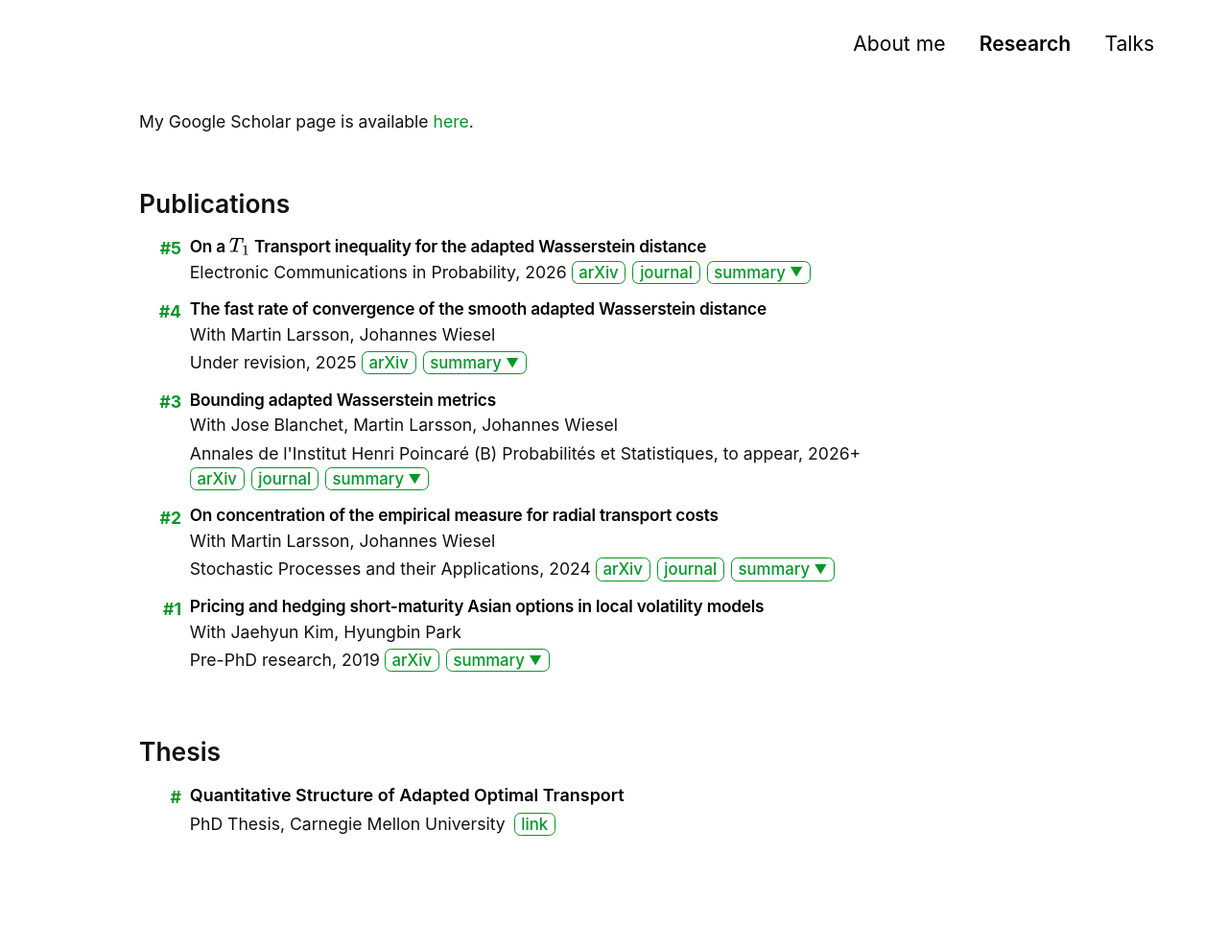
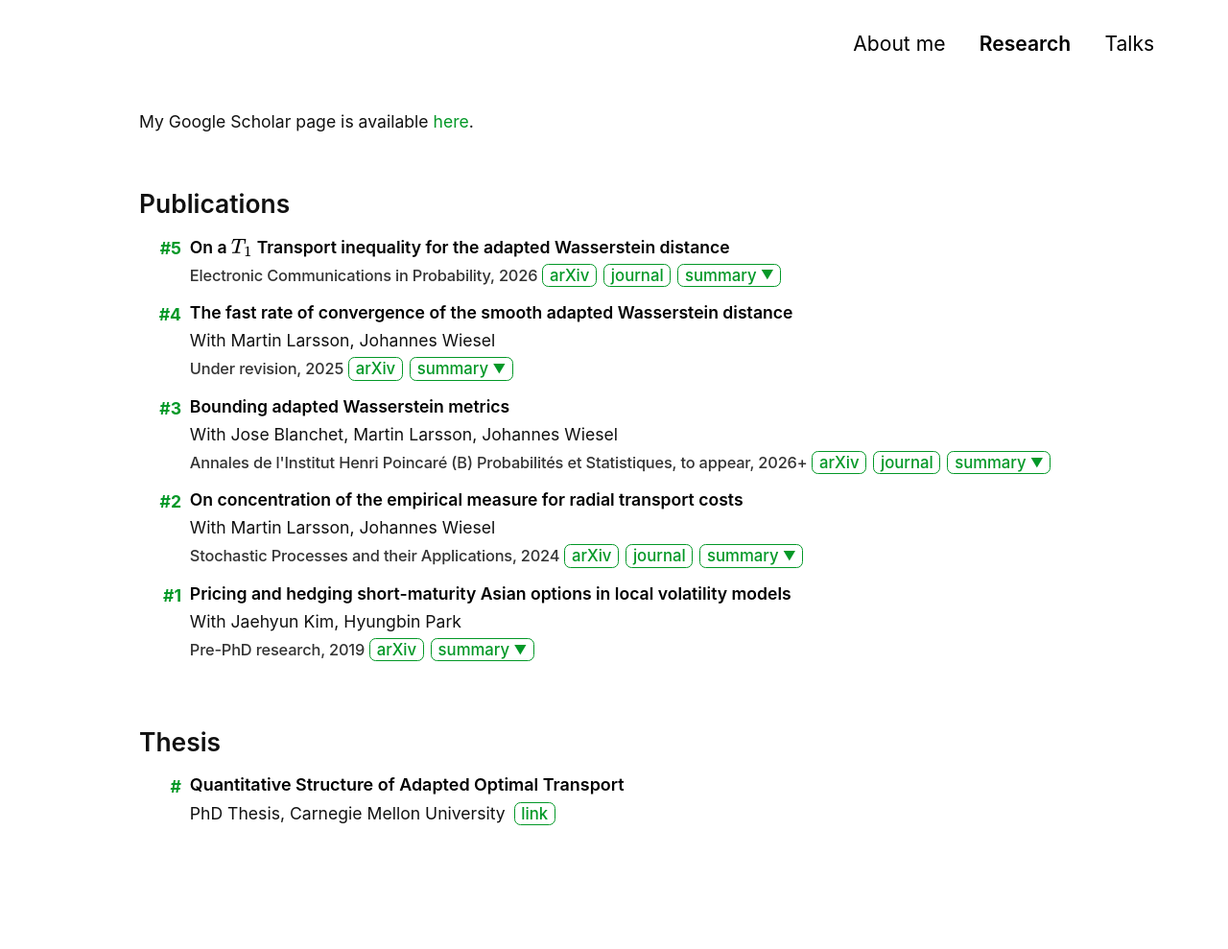
Before and after one commit to Jonghwap/Jonghwap.github.io, a Jekyll site: the page built from research.md, in a window 1280 px wide. Shown: the whole page at 96% size. Built offline with Jekyll 4.4.1, drawn with Linux system fonts in a browser that asks for light colours; a style sheet for code colours, icons or effects is not loaded.

Commit message:
Use modern font for publication venues

```diff
--- a/assets/css/style-no-dark-mode.scss
+++ b/assets/css/style-no-dark-mode.scss
@@ -179,16 +179,14 @@
   gap: 0.15rem;
 }
 
-.publication-title {
+.publication-venue {
   font-family: Inter, -apple-system, BlinkMacSystemFont, "Segoe UI", sans-serif;
-  font-size: 0.98rem;
-  font-weight: 600;
+  font-size: 0.93rem;
+  font-style: normal;
+  font-weight: 500;
   line-height: 1.35;
-  letter-spacing: -0.012em;
-}
-
-.publication-title strong {
-  font-weight: 600;
+  letter-spacing: -0.01em;
+  color: #333;
 }
 
 // .publication-coauthors {
```
